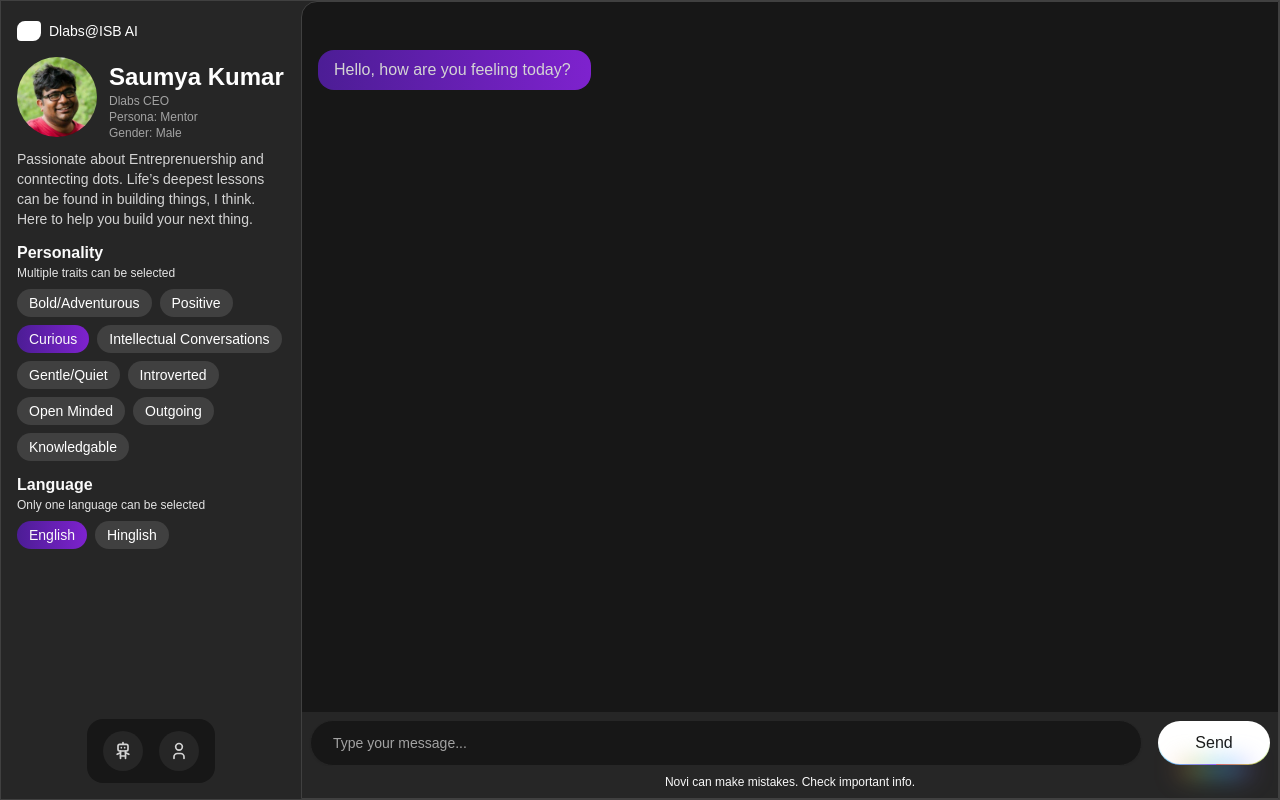
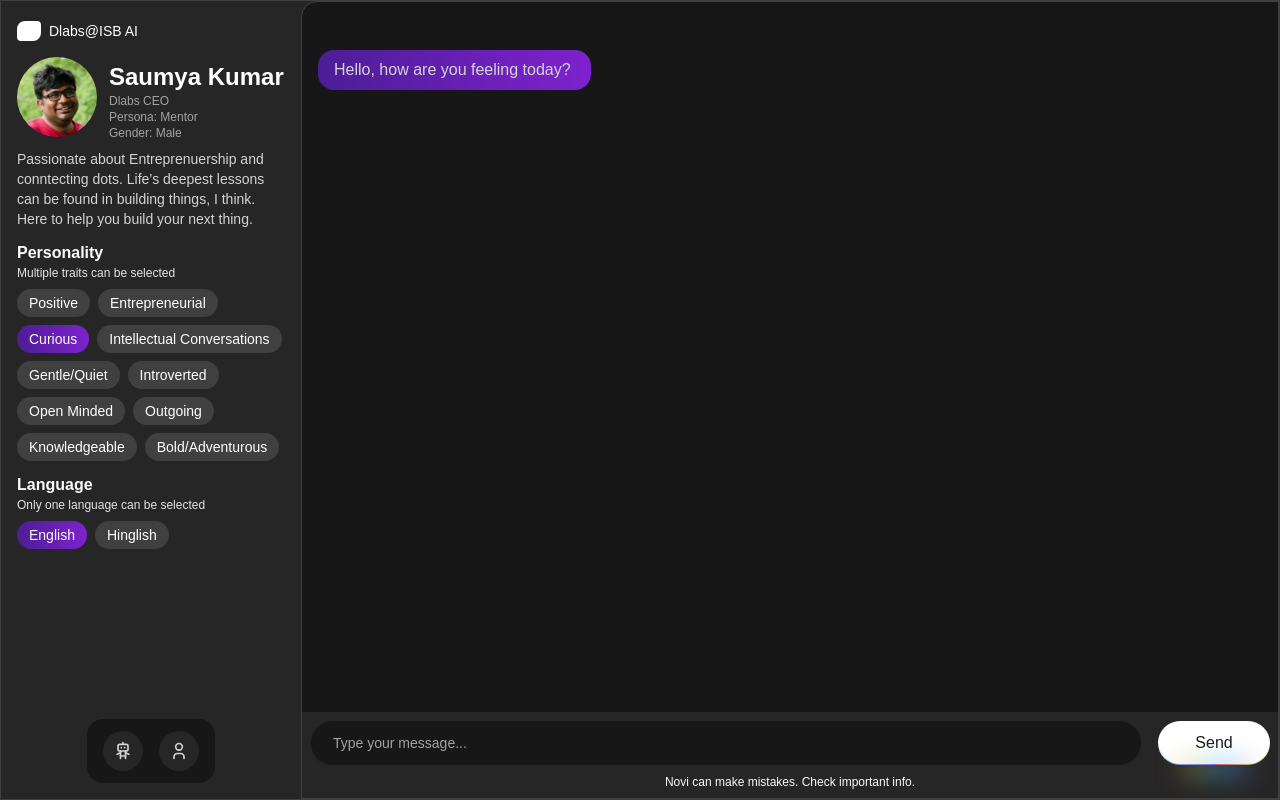
Before and after one commit to amaze18/ISB-Agent, a Next.js app in the folder chatbot-new-frontend/: page /chat in a window 1280 px wide. Built offline with nearby package versions, Linux system fonts and the light colour scheme.

Commit message:
Update Sidebar.jsx traits updated

```diff
--- a/chatbot-new-frontend/src/components/Sidebar.jsx
+++ b/chatbot-new-frontend/src/components/Sidebar.jsx
@@ -81,15 +81,16 @@ export function SidebarDemo() {
   const [selectedLanguage, setSelectedLanguage] = useState("English");
 
   const traits = [
-    "Bold/Adventurous",
     "Positive",
+    "Entrepreneurial",
     "Curious",
     "Intellectual Conversations",
     "Gentle/Quiet",
     "Introverted",
     "Open Minded",
     "Outgoing",
-    "Knowledgable"
+    "Knowledgeable",
+    "Bold/Adventurous"
   ];
 
 
```
